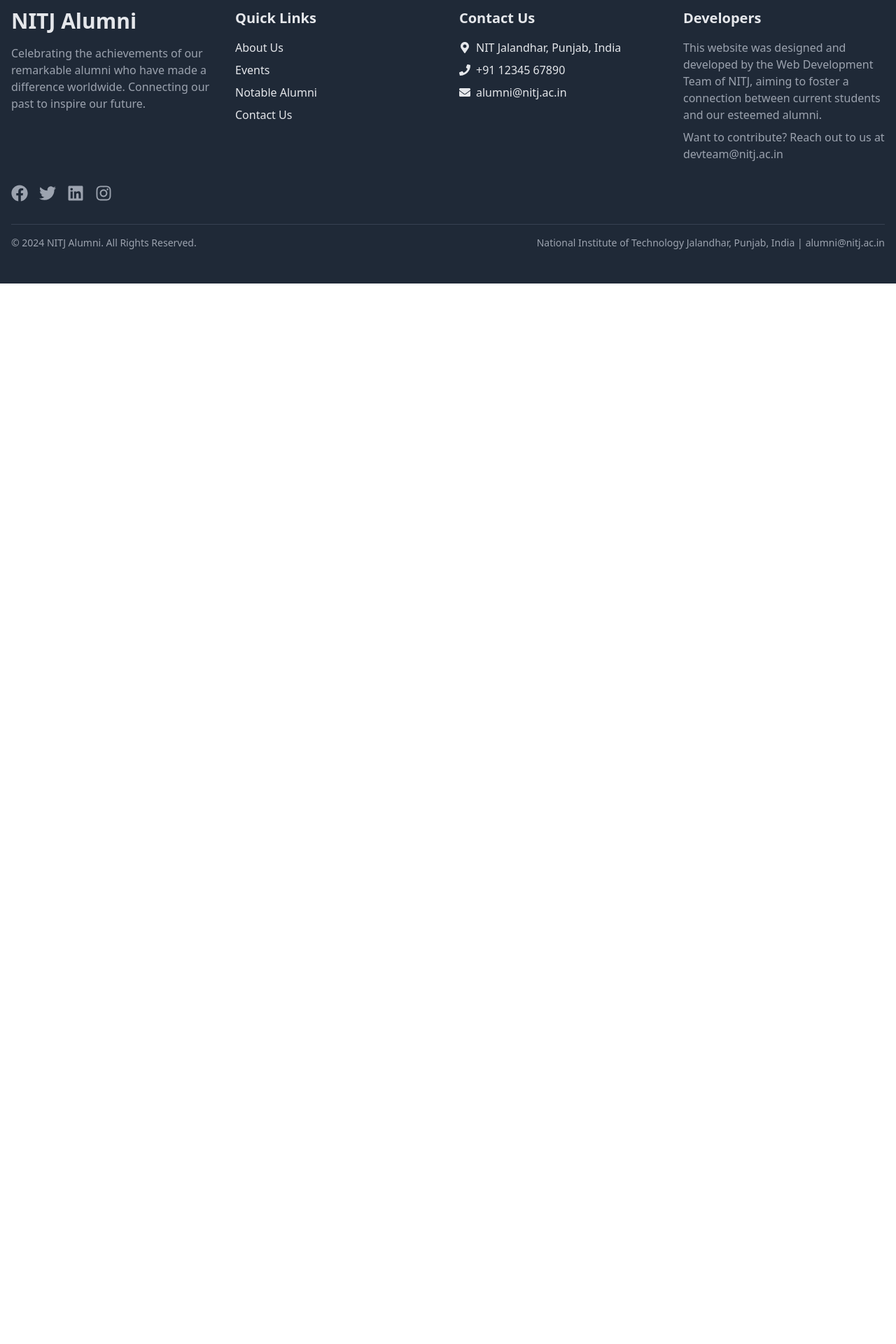
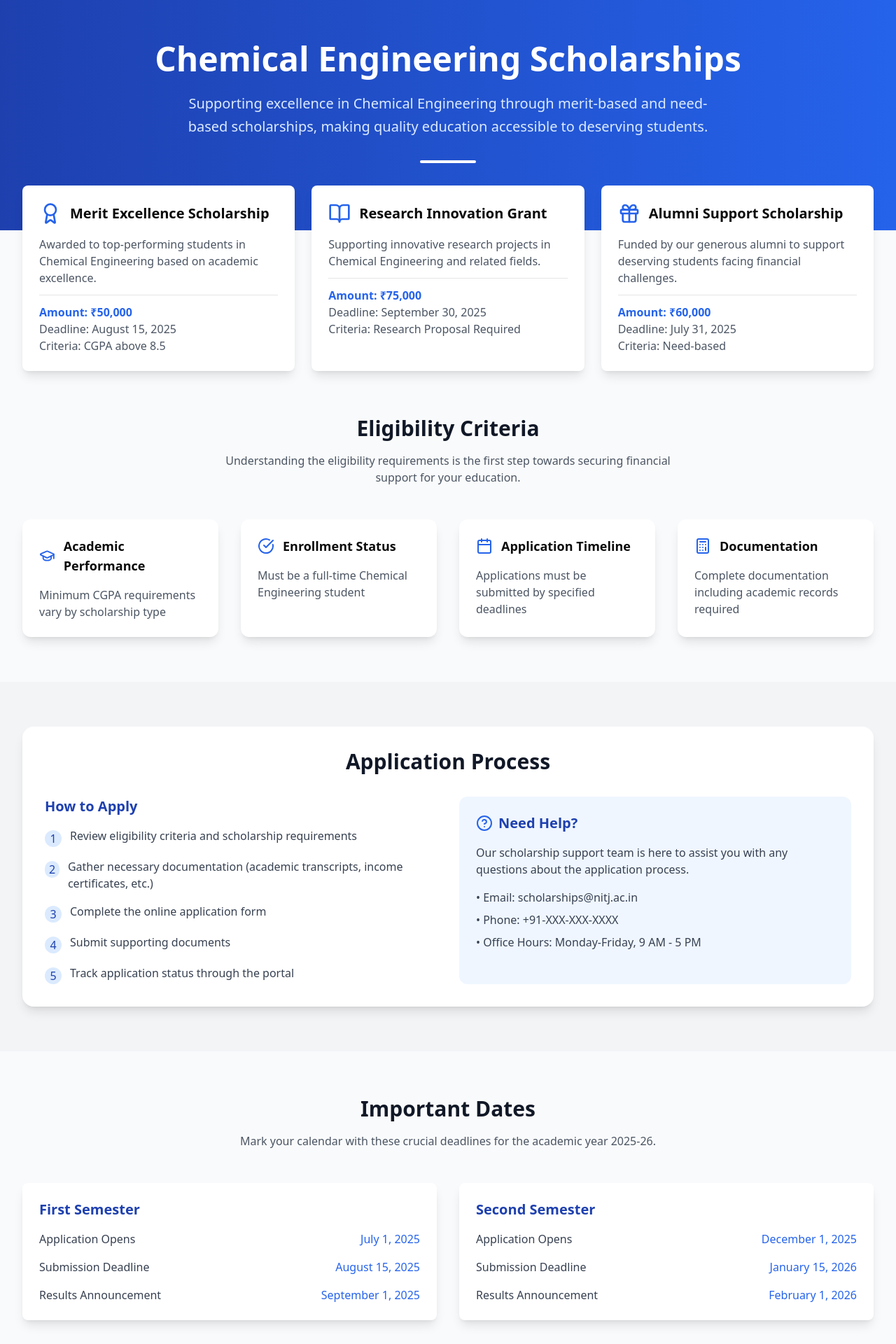
Before and after one commit to Harshvardhan-91/Alumni-Website, a React (Vite) app in the folder client/: page /scholarships in a window 1280 px wide. Shown: the part 100-2020 px from the top of the page at 70% size. Before the commit the page ends 800 px from the top, so only its background shows below. Built offline with nearby package versions, Linux system fonts and the light colour scheme; the HTML template or start-up script is replaced by a standard one.

Commit message:
added scholarhips page

```diff
--- a/client/src/App.jsx
+++ b/client/src/App.jsx
@@ -8,6 +8,7 @@ import Scholarship from './Pages/Scholarships';
 import { NavbarComponent } from './components/navbar'
 import Footer from './components/footer';
 import AboutUs from './Pages/AboutUs';
+import Scholarships from './Pages/Scholarships'
 
 const App = () => {
   return (
@@ -20,6 +21,7 @@ const App = () => {
         <Route path="/posts" element={<Posts />} />
         <Route path="/scholarhips" element={<Scholarship />} />
         <Route path="aboutus" element={<AboutUs />} />
+        <Route path="scholarships" element={<Scholarships />} />
       </Routes>
       <Footer/>
     </div>
--- a/client/src/Pages/Scholarships.jsx
+++ b/client/src/Pages/Scholarships.jsx
@@ -1,13 +1,214 @@
-import React from 'react'
+import React from 'react';
+import { Award, BookOpen, Calculator, Calendar, CheckCircle, Gift, GraduationCap, HelpCircle } from 'lucide-react';
+import { Card, CardContent } from '@/components/ui/card';
 
-const AlumniDirectory = () => {
+const Scholarships = () => {
+  const featuredScholarships = [
+    {
+      title: "Merit Excellence Scholarship",
+      amount: "₹50,000",
+      deadline: "August 15, 2025",
+      criteria: "CGPA above 8.5",
+      icon: <Award className="h-8 w-8 text-blue-600" />,
+      description: "Awarded to top-performing students in Chemical Engineering based on academic excellence."
+    },
+    {
+      title: "Research Innovation Grant",
+      amount: "₹75,000",
+      deadline: "September 30, 2025",
+      criteria: "Research Proposal Required",
+      icon: <BookOpen className="h-8 w-8 text-blue-600" />,
+      description: "Supporting innovative research projects in Chemical Engineering and related fields."
+    },
+    {
+      title: "Alumni Support Scholarship",
+      amount: "₹60,000",
+      deadline: "July 31, 2025",
+      criteria: "Need-based",
+      icon: <Gift className="h-8 w-8 text-blue-600" />,
+      description: "Funded by our generous alumni to support deserving students facing financial challenges."
+    }
+  ];
+
+  const eligibilityCriteria = [
+    {
+      title: "Academic Performance",
+      description: "Minimum CGPA requirements vary by scholarship type",
+      icon: <GraduationCap className="h-6 w-6 text-blue-600" />
+    },
+    {
+      title: "Enrollment Status",
+      description: "Must be a full-time Chemical Engineering student",
+      icon: <CheckCircle className="h-6 w-6 text-blue-600" />
+    },
+    {
+      title: "Application Timeline",
+      description: "Applications must be submitted by specified deadlines",
+      icon: <Calendar className="h-6 w-6 text-blue-600" />
+    },
+    {
+      title: "Documentation",
+      description: "Complete documentation including academic records required",
+      icon: <Calculator className="h-6 w-6 text-blue-600" />
+    }
+  ];
+
+  const applicationSteps = [
+    "Review eligibility criteria and scholarship requirements",
+    "Gather necessary documentation (academic transcripts, income certificates, etc.)",
+    "Complete the online application form",
+    "Submit supporting documents",
+    "Track application status through the portal"
+  ];
+
   return (
-    <>
-      <div className='w-[90vw] m-auto'>
-            <h1 className='text-4xl font-bold text-center my-20'>Scholarships</h1>
+    <div className="min-h-screen bg-gray-50">
+      {/* Hero Section */}
+      <div className="bg-gradient-to-r from-blue-800 to-blue-600 text-white">
+        <div className="max-w-7xl mx-auto py-24 px-4 sm:px-6 lg:px-8 text-center">
+          <h1 className="text-5xl font-bold mb-6">Chemical Engineering Scholarships</h1>
+          <p className="text-xl text-blue-100 max-w-3xl mx-auto leading-relaxed">
+            Supporting excellence in Chemical Engineering through merit-based and need-based scholarships,
+            making quality education accessible to deserving students.
+          </p>
+          <div className="h-1 w-20 bg-white mx-auto mt-8 rounded-full"></div>
+        </div>
       </div>
-      </>
-  )
-}
 
-export default AlumniDirectory
+      {/* Featured Scholarships Section */}
+      <div className="max-w-7xl mx-auto px-4 sm:px-6 lg:px-8 -mt-16">
+        <div className="grid grid-cols-1 gap-6 md:grid-cols-3">
+          {featuredScholarships.map((scholarship, index) => (
+            <Card key={index} className="bg-white border-none shadow-lg hover:shadow-xl transition-shadow duration-300">
+              <CardContent className="p-6">
+                <div className="flex items-center mb-4">
+                  {scholarship.icon}
+                  <h3 className="text-xl font-semibold ml-3">{scholarship.title}</h3>
+                </div>
+                <div className="space-y-3">
+                  <p className="text-gray-600">{scholarship.description}</p>
+                  <div className="border-t pt-3">
+                    <p className="text-blue-600 font-semibold">Amount: {scholarship.amount}</p>
+                    <p className="text-gray-600">Deadline: {scholarship.deadline}</p>
+                    <p className="text-gray-600">Criteria: {scholarship.criteria}</p>
+                  </div>
+                </div>
+              </CardContent>
+            </Card>
+          ))}
+        </div>
+      </div>
+
+      {/* Eligibility Criteria Section */}
+      <div className="max-w-7xl mx-auto py-16 px-4 sm:px-6 lg:px-8">
+        <div className="text-center mb-12">
+          <h2 className="text-3xl font-bold text-gray-900 mb-4">Eligibility Criteria</h2>
+          <p className="text-gray-600 max-w-2xl mx-auto">
+            Understanding the eligibility requirements is the first step towards securing financial support for your education.
+          </p>
+        </div>
+        <div className="grid grid-cols-1 md:grid-cols-2 lg:grid-cols-4 gap-8">
+          {eligibilityCriteria.map((criteria, index) => (
+            <div key={index} className="bg-white p-6 rounded-xl shadow-lg hover:shadow-xl transition-shadow">
+              <div className="flex items-center mb-4">
+                {criteria.icon}
+                <h3 className="text-lg font-semibold ml-3">{criteria.title}</h3>
+              </div>
+              <p className="text-gray-600">{criteria.description}</p>
+            </div>
+          ))}
+        </div>
+      </div>
+
+      {/* Application Process Section */}
+      <div className="bg-gray-100 py-16">
+        <div className="max-w-7xl mx-auto px-4 sm:px-6 lg:px-8">
+          <div className="bg-white rounded-2xl shadow-lg p-8">
+            <h2 className="text-3xl font-bold text-gray-900 mb-8 text-center">Application Process</h2>
+            <div className="grid grid-cols-1 md:grid-cols-2 gap-8">
+              <div>
+                <h3 className="text-xl font-semibold text-blue-800 mb-4">How to Apply</h3>
+                <ul className="space-y-4">
+                  {applicationSteps.map((step, index) => (
+                    <li key={index} className="flex items-start">
+                      <span className="flex items-center justify-center bg-blue-100 text-blue-800 rounded-full w-6 h-6 mt-1 mr-3">
+                        {index + 1}
+                      </span>
+                      <span className="text-gray-700">{step}</span>
+                    </li>
+                  ))}
+                </ul>
+              </div>
+              <div className="bg-blue-50 p-6 rounded-xl">
+                <div className="flex items-center mb-4">
+                  <HelpCircle className="h-6 w-6 text-blue-600" />
+                  <h3 className="text-xl font-semibold text-blue-800 ml-2">Need Help?</h3>
+                </div>
+                <p className="text-gray-700 mb-4">
+                  Our scholarship support team is here to assist you with any questions about the application process.
+                </p>
+                <ul className="space-y-2 text-gray-700">
+                  <li>• Email: scholarships@nitj.ac.in</li>
+                  <li>• Phone: +91-XXX-XXX-XXXX</li>
+                  <li>• Office Hours: Monday-Friday, 9 AM - 5 PM</li>
+                </ul>
+              </div>
+            </div>
+          </div>
+        </div>
+      </div>
+
+      {/* Important Dates Section */}
+      <div className="max-w-7xl mx-auto py-16 px-4 sm:px-6 lg:px-8">
+        <div className="text-center mb-12">
+          <h2 className="text-3xl font-bold text-gray-900 mb-4">Important Dates</h2>
+          <p className="text-gray-600 max-w-2xl mx-auto">
+            Mark your calendar with these crucial deadlines for the academic year 2025-26.
+          </p>
+        </div>
+        <div className="grid grid-cols-1 md:grid-cols-2 gap-8">
+          <Card className="bg-white border-none shadow-lg">
+            <CardContent className="p-6">
+              <h3 className="text-xl font-semibold text-blue-800 mb-4">First Semester</h3>
+              <ul className="space-y-4">
+                <li className="flex justify-between items-center">
+                  <span className="text-gray-700">Application Opens</span>
+                  <span className="text-blue-600 font-medium">July 1, 2025</span>
+                </li>
+                <li className="flex justify-between items-center">
+                  <span className="text-gray-700">Submission Deadline</span>
+                  <span className="text-blue-600 font-medium">August 15, 2025</span>
+                </li>
+                <li className="flex justify-between items-center">
+                  <span className="text-gray-700">Results Announcement</span>
+                  <span className="text-blue-600 font-medium">September 1, 2025</span>
+                </li>
+              </ul>
+            </CardContent>
+          </Card>
+          <Card className="bg-white border-none shadow-lg">
+            <CardContent className="p-6">
+              <h3 className="text-xl font-semibold text-blue-800 mb-4">Second Semester</h3>
+              <ul className="space-y-4">
+                <li className="flex justify-between items-center">
+                  <span className="text-gray-700">Application Opens</span>
+                  <span className="text-blue-600 font-medium">December 1, 2025</span>
+                </li>
+                <li className="flex justify-between items-center">
+                  <span className="text-gray-700">Submission Deadline</span>
+                  <span className="text-blue-600 font-medium">January 15, 2026</span>
+                </li>
+                <li className="flex justify-between items-center">
+                  <span className="text-gray-700">Results Announcement</span>
+                  <span className="text-blue-600 font-medium">February 1, 2026</span>
+                </li>
+              </ul>
+            </CardContent>
+          </Card>
+        </div>
+      </div>
+    </div>
+  );
+};
+
+export default Scholarships;
```
